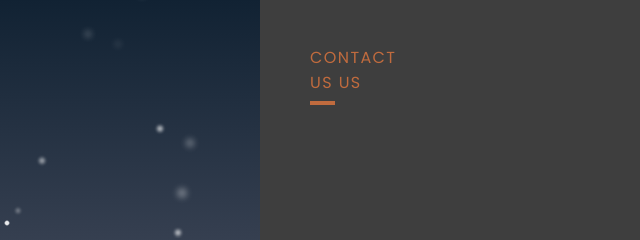
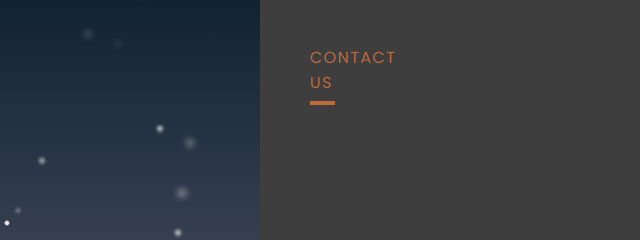
Before and after one commit to PrithviKushwah/7STAR, a plain HTML site: page contact.html in a window 1280 px wide. Shown: the part 241-481 px from the top of the page, 40-680 px from the left. Drawn offline with Linux system fonts and the light colour scheme.

Commit message:
Update contact.html

```diff
--- a/contact.html
+++ b/contact.html
@@ -43,7 +43,7 @@
               <div class="screen-body-item left">
                 <div class="app-title">
                   <span>CONTACT</span>
-                  <span>US US</span>
+                  <span>US</span>
                 </div>
                 <div class="app-contact">CONTACT INFO : star7@gmail.com</div>
               </div>
```
